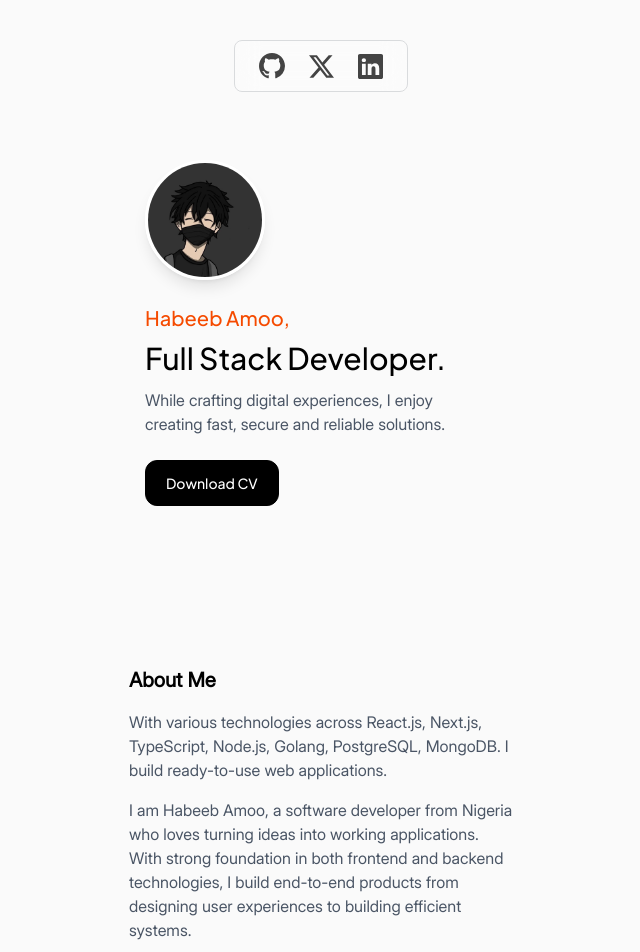
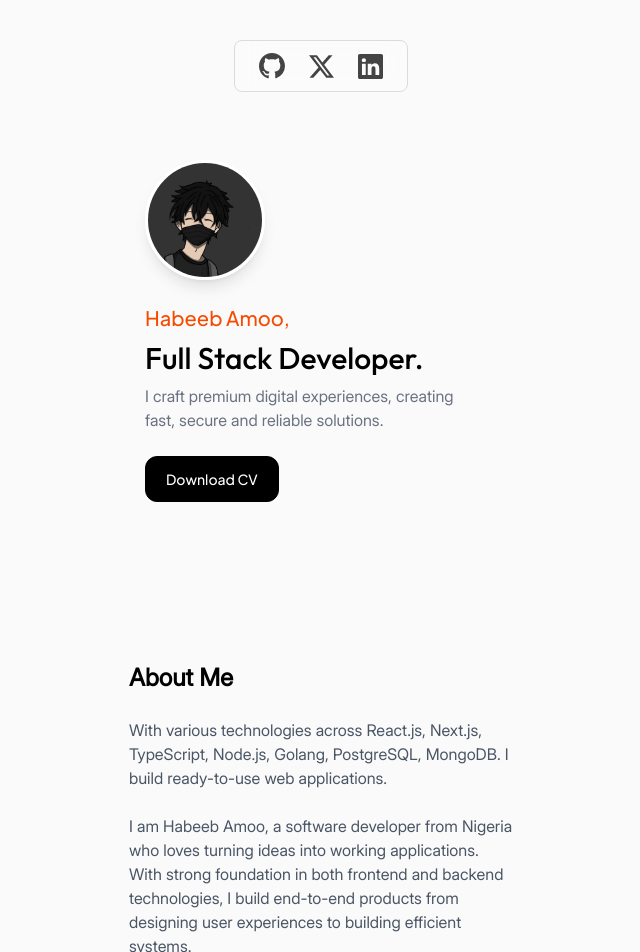
Before and after one commit to Habeebamoo/Portfolio, a React (Vite) app: page / in a window 1280 px wide. Shown: the top 952 px of the page, without its empty margins (319-959 px from the left). Built offline with nearby package versions, Linux system fonts and the light colour scheme.

Commit message:
updated Hero

```diff
--- a/src/components/Hero.tsx
+++ b/src/components/Hero.tsx
@@ -11,8 +11,8 @@ const Hero = () => {
         <img src={avatar} className="h-full w-full object-cover" />
       </div>
       <h1 className="text-xl font-jsans text-orange-600 mt-6" data-aos="zoom-in">Habeeb Amoo,</h1>
-      <h1 className="text-3xl font-jsans mt-2" data-aos="zoom-in">Full Stack Developer.</h1>
-      <p className="mt-3 text-gray-600 mb-6 font-inter w-[90%]" data-aos="zoom-in">While crafting digital experiences, I enjoy creating fast, secure and reliable solutions.</p>
+      <h1 className="text-3xl font-outfit mt-2" data-aos="zoom-in">Full Stack Developer.</h1>
+      <p className="mt-2 text-gray-500 mb-6 w-[90%] font-inter" data-aos="zoom-in">I craft premium digital experiences, creating fast, secure and reliable solutions.</p>
       <div data-aos="slide-up">
         <button
           onClick={toCv}
--- a/src/components/Main.tsx
+++ b/src/components/Main.tsx
@@ -14,11 +14,11 @@ const Main = () => {
       <section className="w-[90%] sm:w-[400px] mx-auto">
         {/* About me */}
         <div className="mt-40 px-2">
-          <h1 className="font-inter text-xl font-bold">About Me</h1>
-          <p className="leading-6 text-gray-600 font-inter mt-4">
+          <h1 className="font-inter text-2xl font-bold">About Me</h1>
+          <p className="leading-6 text-gray-600 font-inter mt-6">
             With various technologies across React.js, Next.js, TypeScript, Node.js, Golang, PostgreSQL, MongoDB. I build ready-to-use web applications.
           </p>
-          <p className="leading-6 text-gray-600 font-inter mt-4">
+          <p className="leading-6 text-gray-600 font-inter mt-6">
             I am Habeeb Amoo, a software developer from Nigeria who loves turning ideas into working applications. With strong foundation in both frontend and backend technologies, I build end-to-end products from designing user experiences to building efficient systems.
           </p>
         </div>
@@ -68,7 +68,7 @@ const Main = () => {
       {/* Contact */}
       <section className="mt-20 w-[85%] md:w-[400px] mx-auto">
         <h1 className="font-inter font-bold text-2xl text-center">Let's work together.</h1>
-        <p className="text-muted text-center font-spaceG text-sm mt-1">I'm always interested in hearing about new projects and oppurtunities</p>
+        <p className="text-muted text-center font-inter text-sm mt-1">I'm always interested in hearing about new projects and oppurtunities</p>
         <form action="https://formspree.io/f/xwpwgvvp" method="POST" className="mt-6">
           <div>
             <label htmlFor="name" className="font-spaceG">Name</label>
--- a/src/index.css
+++ b/src/index.css
@@ -13,6 +13,11 @@
 @font-face {
   font-family: "jsans";
   src: url("./fonts/jsans/static/PlusJakartaSans-Medium.ttf");
+}
+
+@font-face {
+  font-family: "outfit";
+  src: url("./fonts//Outfit-Medium.ttf");
 }
 
 @utility flex-center {
@@ -71,4 +76,5 @@
   --font-spaceG: "spaceG";
   --font-inter: "inter";
   --font-jsans: "jsans";
+  --font-outfit: "outfit";
 }
```
Also changed, not shown: src/fonts/Outfit-Medium.ttf (added).
